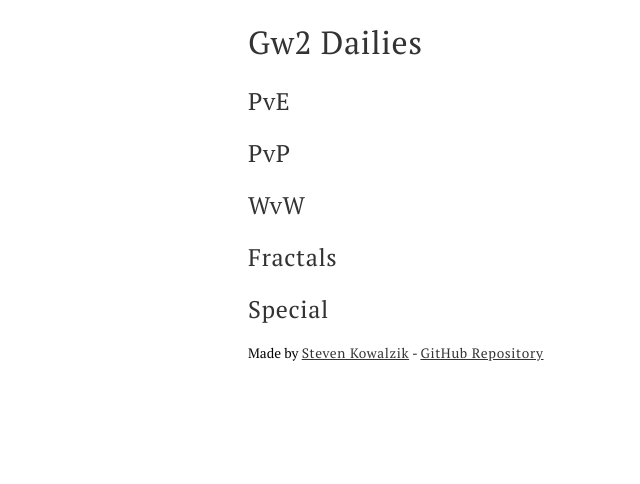
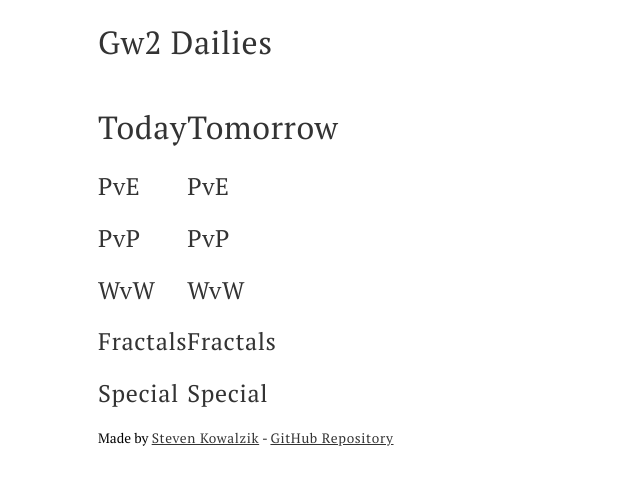
Before and after one commit to StevenKowalzik/GW2-Dailyviewer, a plain HTML site: page index.html in a window 1280 px wide. Shown: the whole page, without its empty margins (92-732 px from the left). Drawn offline with Linux system fonts and the light colour scheme; no server answers.

Commit message:
today and tomorrow

```diff
--- a/app.js
+++ b/app.js
@@ -4,7 +4,7 @@
 fetch(`${baseUrl}/daily`)
   .then(res => res.json())
   .then(data => Object.keys(data).map((type) => {
-    const el = document.querySelector(`.${type}`);
+    const el = document.querySelector(`.today .${type}`);
     Promise.all(data[type].map(am => fetch(`${baseUrl}?ids=${am.id}`)
       .then(res => res.json())))
       .then(achie => achie.map((x) => {
@@ -12,3 +12,15 @@
       }));
   }))
   .catch(err => console.log(err));
+
+  fetch(`${baseUrl}/daily/tomorrow`)
+    .then(res => res.json())
+    .then(data => Object.keys(data).map((type) => {
+      const el = document.querySelector(`.tomorrow .${type}`);
+      Promise.all(data[type].map(am => fetch(`${baseUrl}?ids=${am.id}`)
+        .then(res => res.json())))
+        .then(achie => achie.map((x) => {
+          el.innerHTML += `${x[0].name} <br />`;
+        }));
+    }))
+    .catch(err => console.log(err));
--- a/index.html
+++ b/index.html
@@ -8,7 +8,8 @@
 
   body {
     background-color: #fff;
-    width: 600px;
+    max-width: 900px;
+    width: 100%;
     margin: 0 auto;
     font-family: 'PT Serif', sans-serif;
     font-weight: normal;
@@ -26,6 +27,12 @@
   footer {
     font-size: 0.85em;
   }
+  main {
+    display: flex;
+  }
+  main .dailies {
+    display: inline-block;
+  }
 
 </style>
 <body>
@@ -33,11 +40,22 @@
     <h1>Gw2 Dailies</h1>
 </header>
 <main>
-  <div class="inhalt pve"><h2>PvE</h2>  </div>
-  <div class="inhalt pvp"><h2>PvP</h2>  </div>
-  <div class="inhalt wvw"><h2>WvW</h2>  </div>
-  <div class="inhalt fractals"><h2>Fractals</h2>  </div>
-  <div class="inhalt special"><h2>Special</h2>  </div>
+  <div class="dailies today">
+    <div class="inhalt"><h1>Today</h1>  </div>
+    <div class="inhalt pve"><h2>PvE</h2>  </div>
+    <div class="inhalt pvp"><h2>PvP</h2>  </div>
+    <div class="inhalt wvw"><h2>WvW</h2>  </div>
+    <div class="inhalt fractals"><h2>Fractals</h2>  </div>
+    <div class="inhalt special"><h2>Special</h2>  </div>
+  </div>
+  <div class="dailies tomorrow">
+    <div class="inhalt"><h1>Tomorrow</h1>  </div>
+    <div class="inhalt pve"><h2>PvE</h2>  </div>
+    <div class="inhalt pvp"><h2>PvP</h2>  </div>
+    <div class="inhalt wvw"><h2>WvW</h2>  </div>
+    <div class="inhalt fractals"><h2>Fractals</h2>  </div>
+    <div class="inhalt special"><h2>Special</h2>  </div>
+  </div>
 </main>
 <footer>
   Made by <a href="https://github.com/StevenKowalzik">Steven Kowalzik</a> - <a href="https://github.com/StevenKowalzik/gw2dailyviewer">GitHub Repository</a>
```
